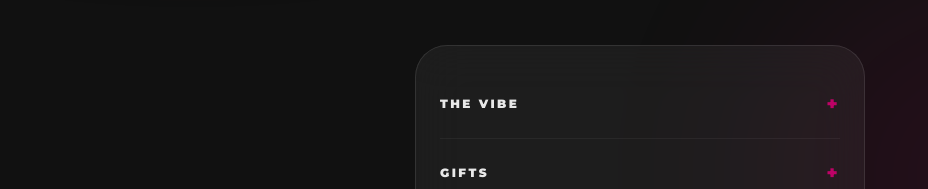
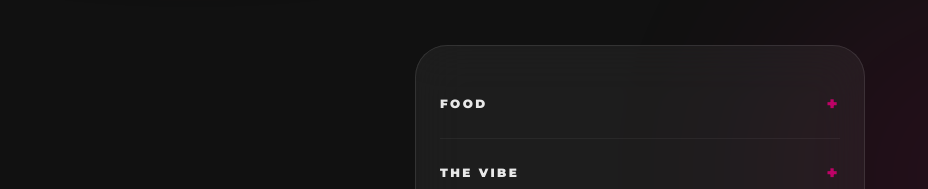
Before and after one commit to stacehamilton81/hamilton-wedding, a Next.js app: page / in a window 1280 px wide. Shown: the part 505-694 px from the top of the page, without its empty margins (0-928 px from the left). Built offline with nearby package versions, Linux system fonts and the light colour scheme.

Commit message:
weblaunch

```diff
--- a/app/api/send-rsvp/route.ts
+++ b/app/api/send-rsvp/route.ts
@@ -81,7 +81,7 @@ const buttonText = isInitialInvite ? "Confirm RSVP" : "Check out our Website!";
   target="_blank"
   style="padding: 18px 36px; font-size: 12px; color: #ffffff; font-weight: 900; text-decoration: none; text-transform: uppercase; letter-spacing: 2px; display: inline-block;"
 >
-  ${isInitialInvite ? "Confirm RSVP" : "Check out our Website!"}
+  ${isInitialInvite ? "Confirm RSVP" : "Event Details"}
 </a>
                   </td>
                 </tr>
--- a/app/page.tsx
+++ b/app/page.tsx
@@ -47,6 +47,7 @@ export default function Home() {
         <p className="text-white/80 text-sm tracking-[0.3em] uppercase mb-10 font-light">Sept 5, 2026 • 5pm-10pm
         <br></br>Campio Ritchie</p>
 
+
         {/* Timer */}
         <div className="flex gap-4 mb-12">
           {[["Days", days], ["Hrs", hrs], ["Min", min], ["Sec", sec]].map(([label, val]) => (
@@ -62,6 +63,13 @@ export default function Home() {
 
         {/* Info Accordion */}
         <div className="w-full bg-white/5 border border-white/10 rounded-[2rem] p-6 mb-8 text-left backdrop-blur-xl relative z-50">
+
+ <div className="border-b border-white/5">
+            <button onClick={() => setOpenSection(openSection === 'food' ? '' : 'food')} className="w-full py-5 flex justify-between items-center text-[12px] font-black uppercase tracking-[0.2em] opacity-90">
+              Food <span className="text-[#d0006f] text-lg">{openSection === 'food' ? '−' : '+'}</span>
+            </button>
+            {openSection === 'vibe' && <div className="pb-6 text-xs leading-relaxed opacity-100">Food and Drinks will be provided.</div>}
+          </div>
 
           <div className="border-b border-white/5">
             <button onClick={() => setOpenSection(openSection === 'vibe' ? '' : 'vibe')} className="w-full py-5 flex justify-between items-center text-[12px] font-black uppercase tracking-[0.2em] opacity-90">
```
